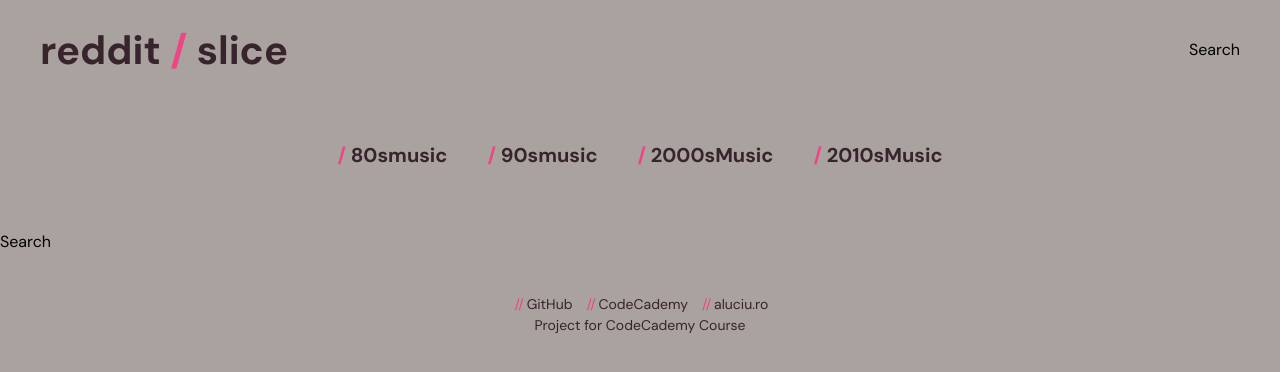
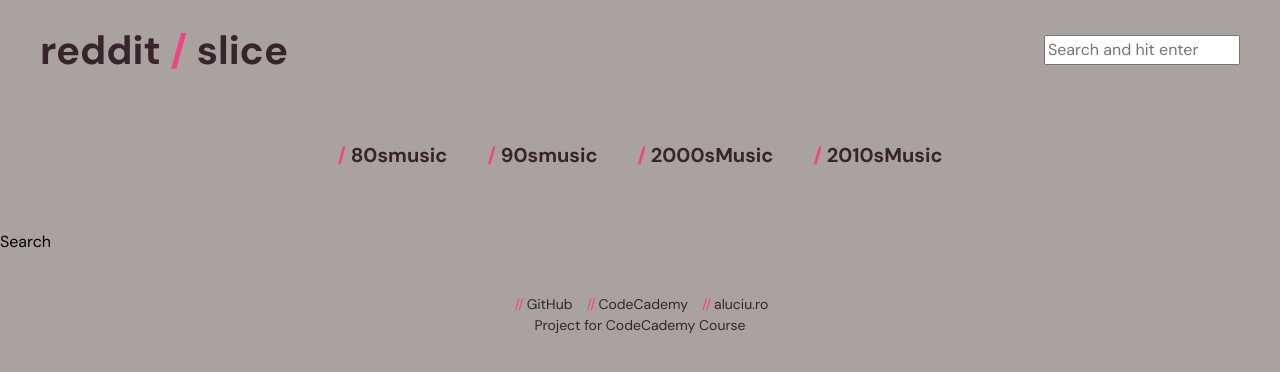
Before and after one commit to aluciu/reddit-slice, a React (Create React App) app: page /search in a window 1280 px wide. Shown: the top 372 px of the page. Built offline with nearby package versions, Linux system fonts and the light colour scheme.

Commit message:
add searchbox and shimmer effect for loading

```diff
--- a/package.json
+++ b/package.json
@@ -11,6 +11,7 @@
     "dompurify": "^2.3.8",
     "react": "^18.1.0",
     "react-dom": "^18.1.0",
+    "react-loading-skeleton": "^3.1.0",
     "react-redux": "^8.0.2",
     "react-router-dom": "^5.2.0",
     "react-scripts": "5.0.1",
@@ -22,14 +23,12 @@
     "test": "react-scripts test",
     "eject": "react-scripts eject"
   },
-
   "eslintConfig": {
     "extends": [
       "react-app",
       "react-app/jest"
     ]
   },
-
   "browserslist": {
     "production": [
       ">0.2%",
--- a/src/components/Header/Header.js
+++ b/src/components/Header/Header.js
@@ -3,6 +3,7 @@ import { Link, NavLink, } from "react-router-dom";
 import styles from './Header.module.css';
 import { appSubreddits } from "../../App";
 import ROUTES from "../../app/routes";
+import { Search } from "../Search/Search";
 
 
 export const Header = () => {
@@ -10,7 +11,9 @@ export const Header = () => {
     <header className={styles.header}>
       <div className={styles.top}>
         <h1 className={styles.logo}><Link to="/">reddit <span>/</span> slice</Link></h1>
-        <div className={styles.search}>Search</div>
+        <div className={styles.search}>
+          <Search />
+        </div>
       </div>
 
       <nav className={styles.navigation}>
--- /dev/null
+++ b/src/components/PostPreview/PostLoading.js
@@ -0,0 +1,15 @@
+import React from 'react';
+import Skeleton from 'react-loading-skeleton';
+import styles from './PostPreview.module.css';
+import 'react-loading-skeleton/dist/skeleton.css';
+
+const PostLoading = () => {
+  return (
+    <article className={styles.post}>
+      <Skeleton className={styles.preview} />
+      <Skeleton className={styles.title} count={2} />
+    </article>
+  );
+};
+
+export default PostLoading;
--- a/src/components/PostPreview/PostPreview.module.css
+++ b/src/components/PostPreview/PostPreview.module.css
@@ -9,6 +9,7 @@
   margin-bottom: 10px;
   position: relative;
   display: block;
+  background: red;
   /* aspect-ratio: 4/3; */
 }
 
@@ -17,7 +18,7 @@
   content: "";
   width: 100%;
   padding-top: 56.25%;
-  background-color: red;
+  /* background-color: red; */
 }
 
 .ratio {
--- /dev/null
+++ b/src/components/Search/Search.js
@@ -0,0 +1,31 @@
+import React, { useState } from "react";
+import { useHistory } from "react-router-dom";
+
+
+export const Search = () => {
+  const [searchTermLocal, setSearchTermLocal] = useState('');
+  let history = useHistory();
+
+  const onSearchTermChange = (e) => {
+    setSearchTermLocal(e.target.value);
+  }
+
+  const onSearchTermSubmit = (e) => {
+    e.preventDefault();
+    history.push(`/search?term=${searchTermLocal}`);
+  };
+
+  return (
+    <div>
+      <form onSubmit={onSearchTermSubmit}>
+        <input
+          type="text"
+          placeholder="Search and hit enter"
+          value={searchTermLocal}
+          onChange={onSearchTermChange}
+          aria-label="Search"
+        />
+      </form>
+    </div>
+  );
+}
--- a/src/features/posts/Featured.js
+++ b/src/features/posts/Featured.js
@@ -3,6 +3,7 @@ import { useDispatch, useSelector } from "react-redux";
 import { PostPreview } from "../../components/PostPreview/PostPreview";
 import { loadAllPosts, selectFeaturedPosts, loading } from "./postsSlice";
 import styles from "./Featured.module.css";
+import PostLoading from '../../components/PostPreview/PostLoading';
 
 const Featured = ({subreddit}) => {
   const dispatch = useDispatch();
@@ -13,8 +14,17 @@ const Featured = ({subreddit}) => {
     dispatch(loadAllPosts({subreddit: subreddit, limit: 10}));
   }, [dispatch, subreddit]);
 
-  if (!posts) return null;
-  if (loadingPosts || posts.length === 0) return <div>loading posts</div>;
+  if (!posts) {
+    return (
+      <div className={styles.featured}>
+        <h2>Featured {subreddit}</h2>
+        <div className={styles.posts}>
+          {Array(3).fill(<PostLoading />)}
+        </div>
+      </div>
+    );
+  };
+  if (loadingPosts && posts.length === 0) return <div>loading posts 2</div>;
 
 
 
--- a/src/features/posts/Posts.js
+++ b/src/features/posts/Posts.js
@@ -4,6 +4,7 @@ import { useDispatch, useSelector } from "react-redux";
 import { PostPreview } from "../../components/PostPreview/PostPreview";
 import { loadAllPosts, selectFeaturedPosts, loading } from "./postsSlice";
 import styles from "./Posts.module.css";
+import PostLoading from '../../components/PostPreview/PostLoading';
 
 const Posts = () => {
   const dispatch = useDispatch();
@@ -15,8 +16,17 @@ const Posts = () => {
     dispatch(loadAllPosts({subreddit: name, limit: 12}));
   }, [dispatch, name]);
 
-  if (!posts) return null;
-  if (loadingPosts || posts.length === 0) return <div>loading posts</div>;
+  if (!posts) {
+    return (
+      <div>
+        Posts {name}
+        <div className={styles.grid}>
+          {Array(12).fill(<PostLoading />)}
+        </div>
+      </div>
+    );
+  }
+  if (loadingPosts && posts.length === 0) return <div>loading 2</div>;
 
   return (
     <div>
--- a/src/features/search/searchSlice.js
+++ b/src/features/search/searchSlice.js
@@ -1,6 +1,5 @@
 import { createAsyncThunk, createSlice } from "@reduxjs/toolkit";
 import { appSubreddits } from "../../App";
-// https://www.reddit.com/r/videos/search.json?q=potatoes+dog&restrict_sr=on&include_over_18=on&sort=relevance&t=all
 
 export const searchSlice = createSlice({
   name: 'search',
@@ -8,15 +7,14 @@ export const searchSlice = createSlice({
     bySubreddit: {
       // 80smusic: []
     },
-    searchTerm: '',
     loading: false,
     error: false,
   },
-  reducers: {
-    setSearchTerm(state, action) {
-      state.searchTerm = action.payload;
-    }
-  },
+  // reducers: {
+  //   setSearchTerm(state, action) {
+  //     state.searchTerm = action.payload;
+  //   }
+  // },
   extraReducers: (builder) => {
     builder
       .addCase(loadSearchResults.pending, (state) => {
```
Also changed, not shown: 1 other file (tests, documents, lock files or other folders).
